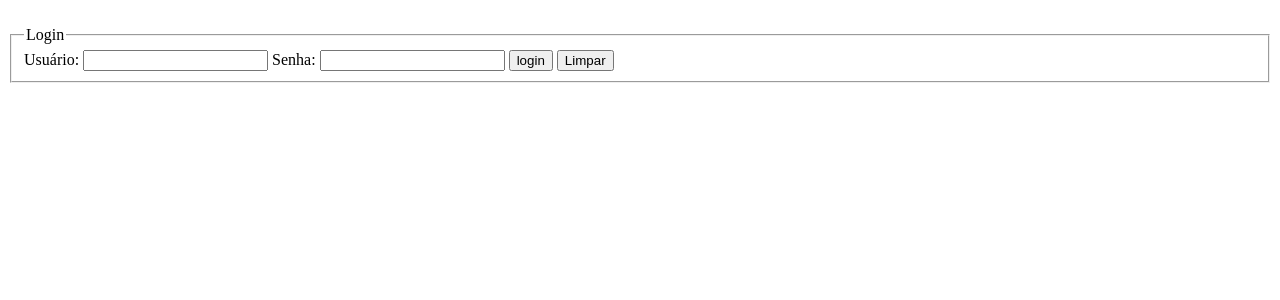
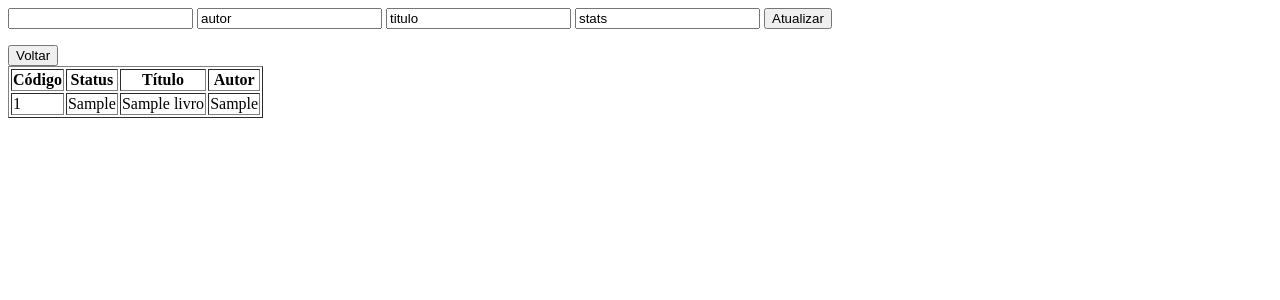
Before and after one commit to alfredopaulo/lib, a PHP site: page /libra/view/atualizarLivro.php in a window 1280 px wide. Shown: the top 300 px of the page. Run offline with PHP 8.4, Linux system fonts and the light colour scheme; tables that the repository leaves empty or names only in its code hold one stand-in row (values such as "Sample post").

Commit message:
select insert delete update group by interface

```diff
--- a/index.php
+++ b/index.php
@@ -27,6 +27,9 @@
     $error_message = null;
 
 
+    $codigo = filter_input(INPUT_POST, 'codigo');
+
+
 
 
 
@@ -38,10 +41,12 @@
     }
    // echo $action; mostrar a variavel action
     echo "<br>";
+    echo $action;
 
     switch($action) {
 
-        //mostrar a variavel action
+        //mmostrar a variavel action
+
 
 
             case 'cadastrar':
@@ -56,9 +61,42 @@
                // header("Location:view/formCadastrar.php");break;
             break;
 
+            case 'listarLivros':
+
+                //botao para voltar uma pagina anterior
+                echo "<input type='button' value='voltar' onclick='history.go(-1)'>";
+                listarLivros();
+            break;
+
             case 'deslogar':
                 deslogar();
                // include('view/formLog.php');
+                break;
+            case 'excluirLivro':
+              //  echo $codigo;
+              //  $id = filter_input(INPUT_GET, 'id');
+              //mostrar os livros cadastrados
+                $result = excluirLivro($codigo);
+                echo $result;
+
+
+                if($result>0){
+                    $message = 'Livro excluido com sucesso!';
+                //$result = listarLivros();
+                }else{
+                    $message = 'Não foi possível excluir o livro!';
+                }
+                echo $message;
+                 //listarLivros();
+                 //listarLivros();
+
+
+                 //include('view/excluirLivro.php');
+
+                // header("http://localhost/libra/view/excluirLivro.php");
+
+
+
                 break;
 
             case 'cadastrarLivro':
--- a/model/libra_db.php
+++ b/model/libra_db.php
@@ -16,6 +16,38 @@ function login($usuario, $senha){
     $statement->closeCursor();
 
     return $count;
+}
+
+
+function listarLivros(){
+    global $db;
+    $query = "SELECT * FROM livros";
+    $result = $db->query($query);
+    $result->setFetchMode(PDO::FETCH_ASSOC);
+
+    echo "<table border='1'>";
+    echo "<tr>";
+    echo "<th>Código</th>";
+    echo "<th>Status</th>";
+    echo "<th>Título</th>";
+    echo "<th>Autor</th>";
+
+
+
+    //mostrar os livros no html
+    $livros = array();
+    foreach ($result as $row) {
+        $livros[] = array('id' => $row['id'], 'titulo' => $row['titulo'], 'autor' => $row['autor'], 'stats' => $row['stats']);
+        echo "<TR>";
+        echo "<TD>".$row['id']."</TD>";
+        echo "<TD>".$row['stats']."</TD>";
+        echo "<TD>".$row['titulo']."</TD>";
+        echo "<TD>".$row['autor']."</TD>";
+        echo "</TR>";
+    }
+    //echo "oiiiiiiiiiiiiiiii";
+
+    return $result;
 }
 
 
@@ -121,4 +153,101 @@ function cadastrarLivro($titulo, $autor, $stats){
     return $count;
 }
 
+
+function excluirLivro($id){
+
+
+    global $db;
+    $count = 0;
+        $query = "DELETE FROM livros WHERE id = :id";
+        $statement = $db->prepare($query);
+        $statement->bindValue(':id', $id);
+        $count = $statement->execute();
+        $statement->closeCursor();
+
+
+
+    return $count;
+}
+
+
+function atualizarLivro($id, $titulo, $autor, $stats){
+    global $db;
+    $count = 0;
+    $query = "UPDATE livros SET titulo = :titulo, autor = :autor, stats = :stats WHERE id = :id";
+    $statement = $db->prepare($query);
+    $statement->bindValue(':titulo', $titulo);
+    $statement->bindValue(':autor', $autor);
+    $statement->bindValue(':stats', $stats);
+    $statement->bindValue(':id', $id);
+    $count = $statement->execute();
+    $statement->closeCursor();
+
+    return $count;
+}
+
+
+function totalAutor($autor){
+   //operacao com o group by
+    global $db;
+    $count = 0;
+    $query = "SELECT COUNT(*) FROM livros WHERE autor = :autor";
+    $statement = $db->prepare($query);
+    $statement->bindValue(':autor', $autor);
+    if ($statement->execute()) {
+        $count = $statement->fetchColumn();
+    };
+    $statement->closeCursor();
+
+
+    echo "<h1>Total de livros de $autor: $count</h1>";
+
+
+echo "<br> oiiiiiiiiiii";
+
+
+    return $count;
+
+}
+
+//quantos livros tem todos os autores
+function totalAutores(){
+    global $db;
+    $count = 0;
+    $query = "SELECT autor, COUNT(autor) FROM livros group by autor";
+    $statement = $db->prepare($query);
+    if ($statement->execute()) {
+        $count = $statement->fetchColumn();
+    };
+    $statement->closeCursor();
+
+   //mostrar a tabela com  todos os autores com a qunaatidade de livros
+    echo "<h1>Total de livros de todos os autores: $count</h1>";
+    echo "<table border='1'>";
+    echo "<tr>";
+    echo "<th>Autor</th>";
+    echo "<th>Quantidade de livros</th>";
+    echo "</tr>";
+
+    $query = "SELECT autor, COUNT(autor) FROM livros group by autor";
+    $statement = $db->prepare($query);
+    if ($statement->execute()) {
+        $result = $statement->fetchAll();
+    };
+    $statement->closeCursor();
+
+    foreach ($result as $row) {
+        echo "<tr>";
+        echo "<td>" . $row['autor'] . "</td>";
+        echo "<td>" . $row['COUNT(autor)'] . "</td>";
+        echo "</tr>";
+    }
+
+
+
+
+    return $count;
+}
+
+
 ?>
--- /dev/null
+++ b/view/atualizarLivro.php
@@ -0,0 +1,40 @@
+<?php
+
+include("../model/database.php");
+include("../model/libra_db.php");
+
+
+
+
+
+?>
+
+
+<!--
+//form para atualizar um livro por codigo
+-->
+
+<form action="#" method="post">
+    <input type="hidden" name="action" value="atualizarLivro">
+    <input type="number" name="codigo" value="codigo">
+    <input type="text"  name="autor" value="autor"  />
+    <input type="text"  name="titulo" value="titulo"  />
+    <input type="text"  name="stats" value="stats"  />
+    <input type="submit" value="Atualizar" />
+</form>
+
+
+<?php
+
+//atualizarLivro atraves do codigo do livro
+if (isset($_POST['action']) && $_POST['action'] == 'atualizarLivro') {
+    $codigo = $_POST['codigo'];
+    $autor = $_POST['autor'];
+    $titulo = $_POST['titulo'];
+    $stats = $_POST['stats'];
+    atualizarLivro($codigo, $autor, $titulo, $stats);
+}
+
+include('listarLivros.php');
+
+?>
--- /dev/null
+++ b/view/listarLivros.php
@@ -0,0 +1,56 @@
+<?php
+
+
+
+
+
+
+?>
+
+
+
+
+
+
+<input type="button" value="Voltar" onclick="history.go(-1)">
+
+<?php
+
+//mostrar os livros
+//$db = new PDO($dsn, $username);
+
+ $dsn = 'mysql:host=localhost;dbname=integracao';
+ $username = "root";
+ $db = new PDO($dsn, $username);
+
+$query = "SELECT * FROM livros";
+    $result = $db->query($query);
+    $result->setFetchMode(PDO::FETCH_ASSOC);
+
+    echo "<table border='1'>";
+    echo "<tr>";
+    echo "<th>Código</th>";
+    echo "<th>Status</th>";
+    echo "<th>Título</th>";
+    echo "<th>Autor</th>";
+
+
+
+    //mostrar os livros no html
+    $livros = array();
+    foreach ($result as $row) {
+        $livros[] = array('id' => $row['id'], 'titulo' => $row['titulo'], 'autor' => $row['autor'], 'stats' => $row['stats']);
+        echo "<TR>";
+        echo "<TD>".$row['id']."</TD>";
+        echo "<TD>".$row['stats']."</TD>";
+        echo "<TD>".$row['titulo']."</TD>";
+        echo "<TD>".$row['autor']."</TD>";
+        echo "</TR>";
+    }
+
+
+
+
+
+
+?>
```
Also changed, not shown: view/excluirLivro.php (added, +40 -0 lines), view/pagina_p.php (+22 -5 lines), view/totaldelivrosporautor.php (added, +27 -0 lines), .htaccess.
